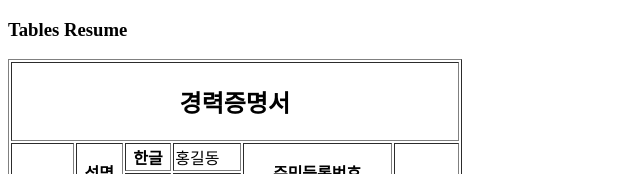
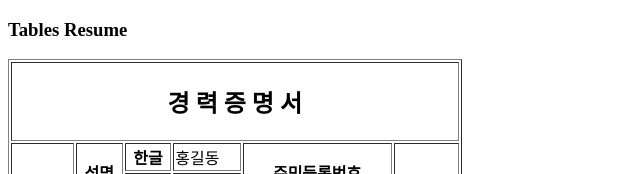
Before and after one commit to sohiekim65/study_publishings, a plain HTML site: page docs/htmls/cases/tables_resume.html in a window 1280 px wide. Shown: the top 174 px of the page, without its empty margins (0-640 px from the left). Drawn offline with Linux system fonts and the light colour scheme.

Commit message:
table resume commit

```diff
--- a/docs/htmls/cases/tables_resume.html
+++ b/docs/htmls/cases/tables_resume.html
@@ -11,7 +11,7 @@
     <table border="1">
       <tr>
         <th colspan="13">
-          <h2>경력증명서</h2>
+          <h2>경 력 증 명 서</h2>
         </th>
       </tr>
       <tr>
```
